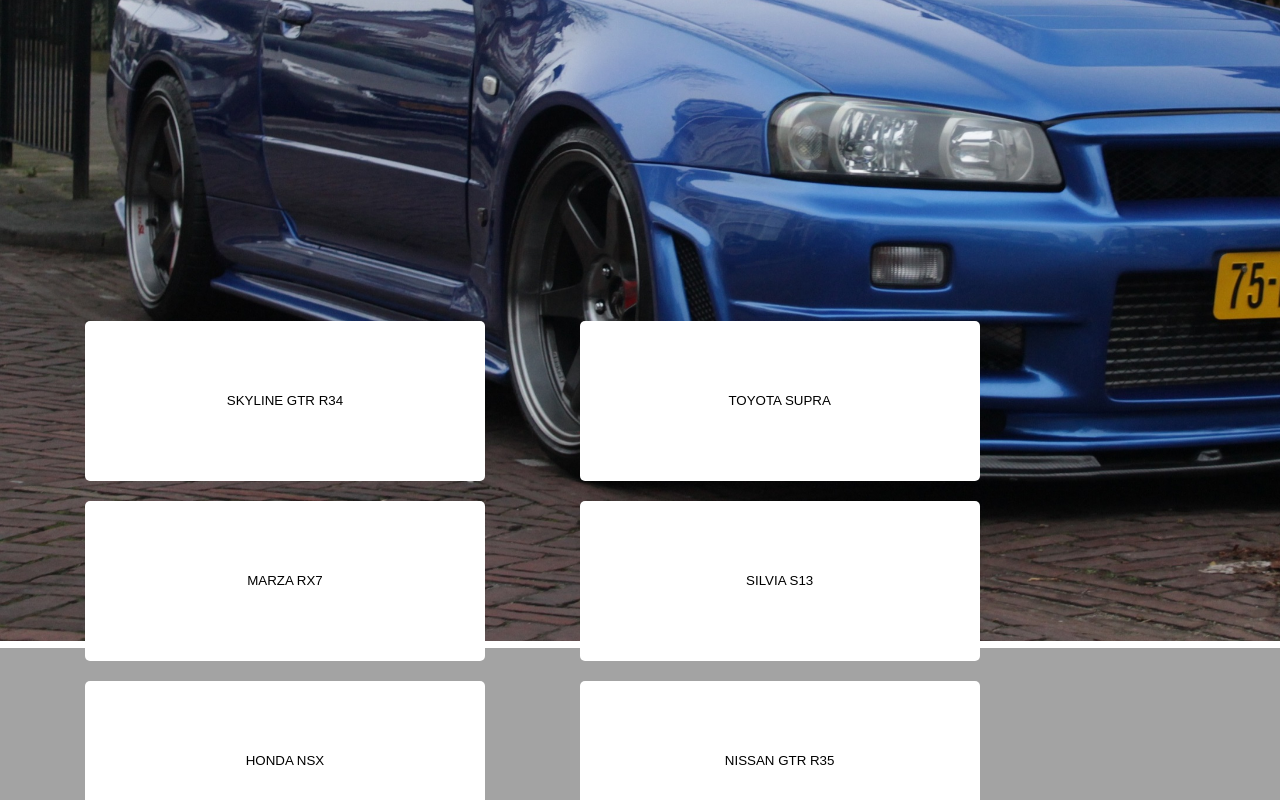
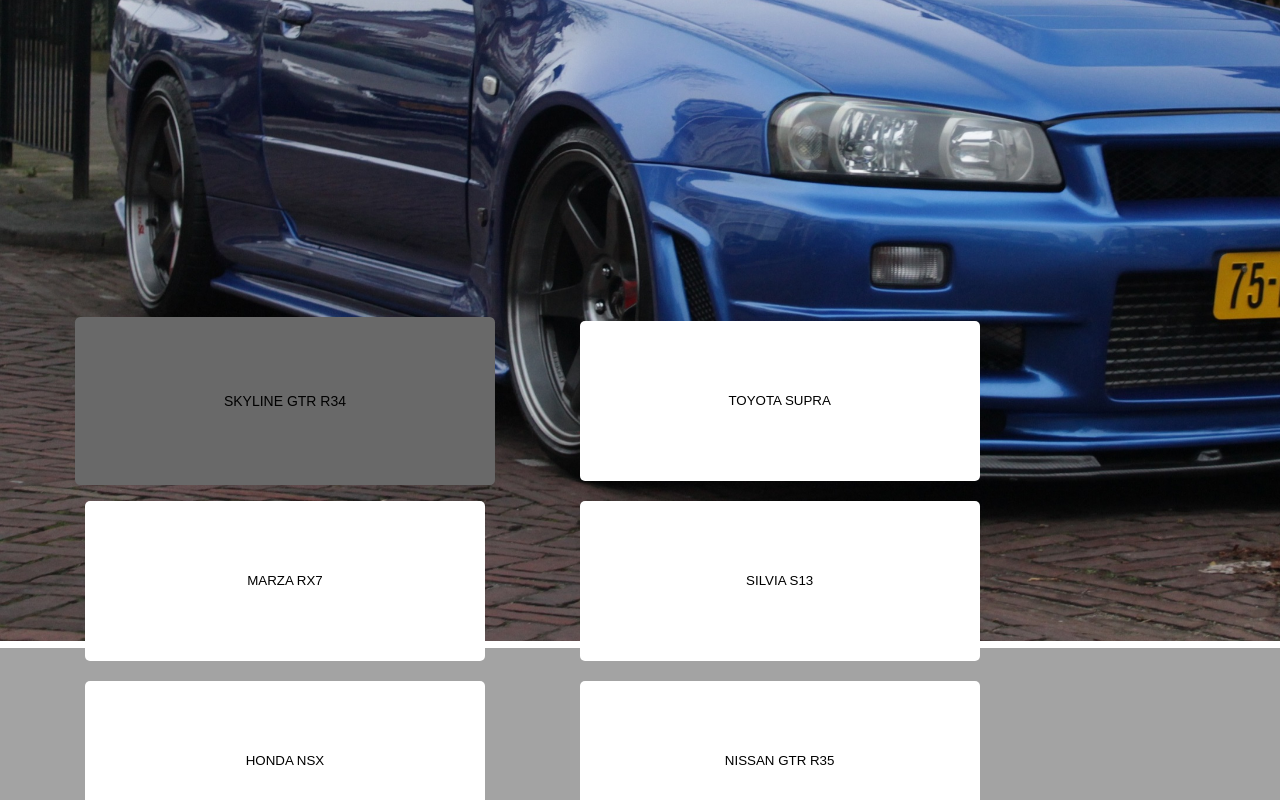
Before and after one commit to ALISSONBORGESRIBEIRO/GARAGEM-DOS-SONHOS-FC-, a plain HTML site: page index.html in a window 1280 px wide. In both pictures the pointer is over the button "SKYLINE GTR R34". Shown: the part 574-1374 px from the top of the page. Drawn offline with Linux system fonts and the light colour scheme.

Commit message:
Add files via upload

```diff
--- a/css/style.css
+++ b/css/style.css
@@ -71,6 +71,12 @@ body {
     cursor: pointer;
 }
 
+.button:hover {
+    background-color: dimgrey;
+    transform: scale(1.05);
+    transition: 1s;
+}
+
 @media (max-width: 750px, max-height: 1600px) {
 
     .logo {
@@ -128,6 +134,7 @@ body {
     .listacontainer {
         height: 280vh;
         width: 100vh;
+
     }
 
     .button {
```
